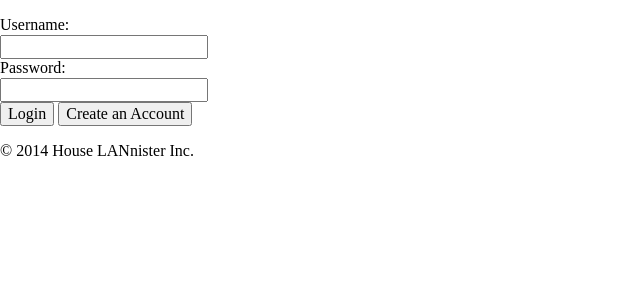
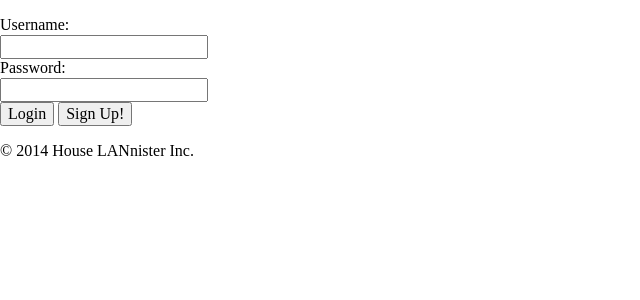
Before and after one commit to Checkroth/EVENTually, a Django app: template eventually/templates/account/loginUPDATED.html in a window 1280 px wide. Shown: the part 224-524 px from the top of the page, without its empty margins (0-640 px from the left). Run offline with Django 3.2, Linux system fonts and the light colour scheme; the template is opened without the code that fills it, so the values that code supplies are empty; some libraries are stand-ins or nearby versions.

Commit message:
small text change

```diff
--- a/eventually/templates/account/loginUPDATED.html
+++ b/eventually/templates/account/loginUPDATED.html
@@ -38,7 +38,7 @@
                     <input type="password" name="password">
                     <br>
                     <button type="submit" name="login">Login</button>
-                    <button form="login" name="createAcct">Create an Account</button>
+                    <button form="login" name="signUp">Sign Up!</button>
                 </form>
             </section>
         </div>
```
